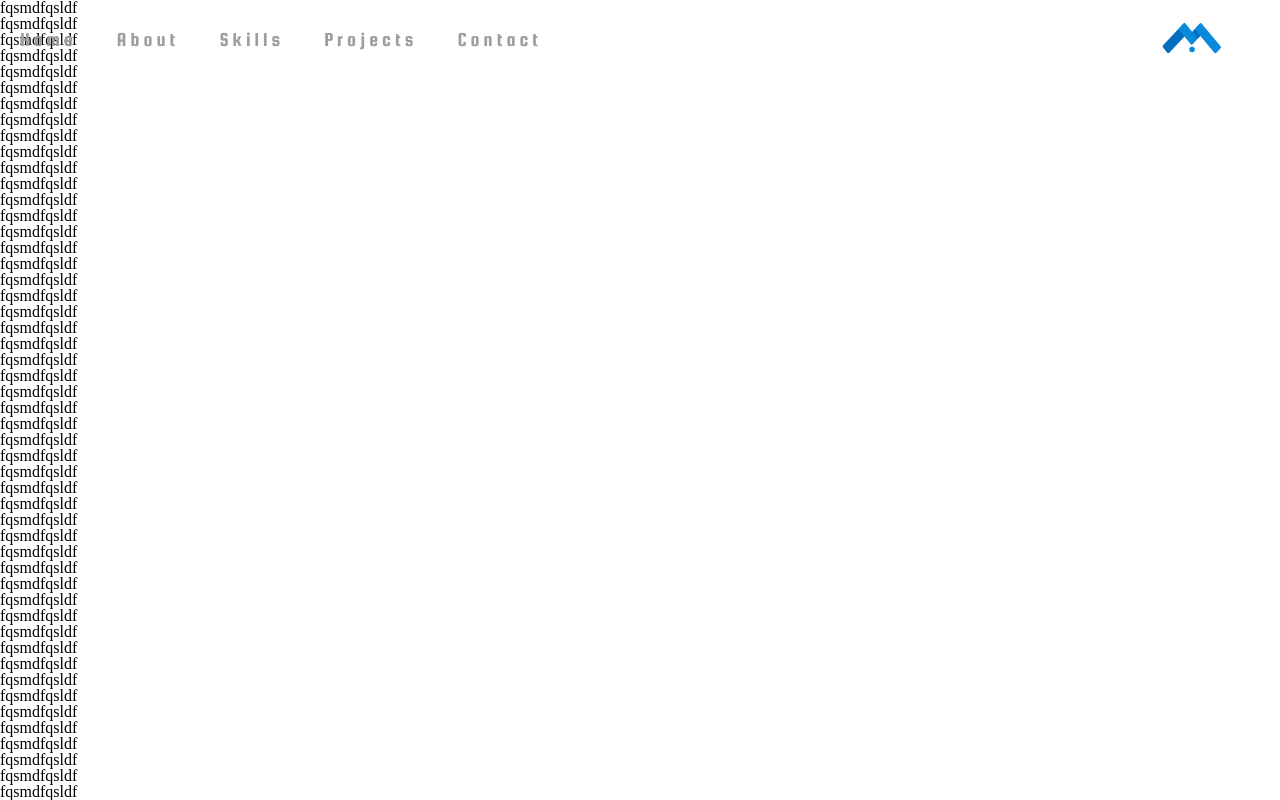
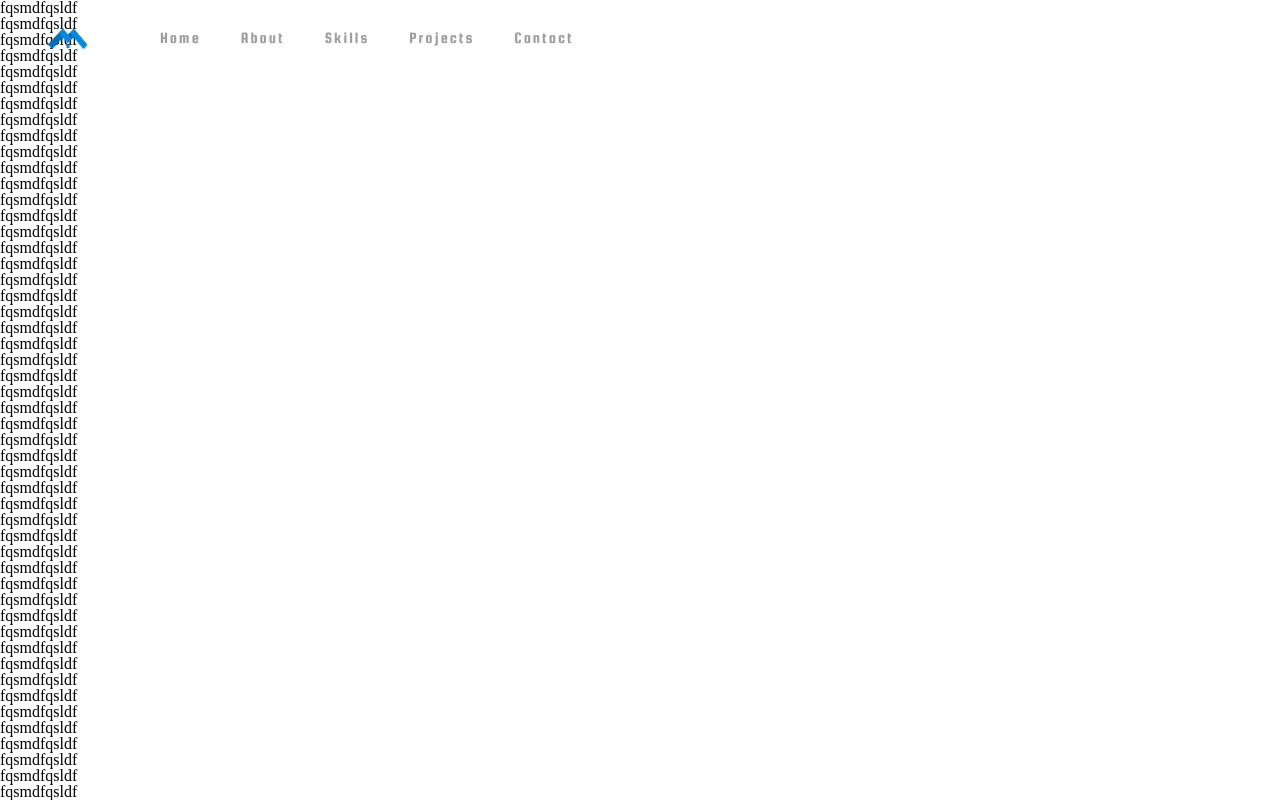
Before and after one commit to mueenou/new-portefolio, a Vue app: page / in a window 1280 px wide. Shown: the top 800 px of the page. Built offline with nearby package versions, Linux system fonts and the light colour scheme.

Commit message:
feat: navbar completed #1

```diff
--- a/src/components/Navbar.vue
+++ b/src/components/Navbar.vue
@@ -1,9 +1,8 @@
 <template>
-  <div>
+  <div id="myNavbar" class="topnav">
       <a href="#landing">
-        <img id="logo-img" src="../assets/images/LOGO_Mueen.png" alt="logo" width="150px" />
+        <img id="logo-img" src="../assets/images/LOGO_Mueen.png" alt="logo" width="100px" />
       </a>
-    <div id="myNavbar" class="topnav" :class="{ 'topnav-scroll': scroll }">
       <a href="#landing" @click="activeLink">Home</a>
       <a href="#about" @click="activeLink">About</a>
       <a href="#skills" @click="activeLink">Skills</a>
@@ -57,7 +56,6 @@
         </svg>
       </a>
     </div>
-  </div>
 </template>
 <script>
 export default {
@@ -65,20 +63,28 @@ export default {
   data() {
     return {
       scroll: false,
-      x: document.getElementsByClassName("topnav")
+      x: document.getElementsByClassName("topnav"),
     };
   },
   methods: {
     handleScroll() {
       var scroll = window.pageYOffset;
-      if (scroll >= 200) {
-        this.scroll = true;
-      } else {
-        this.scroll = false;
+      console.log(scroll);
+      if (window.innerWidth > 752) {
+        if (scroll >= 200) {
+          this.x[0].classList.add("topnav-scroll");
+        } else {
+          this.x[0].classList.remove("topnav-scroll");
+        }
       }
     },
     activeLink(e) {
       console.log(e.target.parentNode.children);
+      if(this.x[0].className === "topnav responsive") {
+        this.x[0].classList.remove('responsive');
+      } else {
+        this.x[0].className = "topnav topnav-scroll";
+      }
       e.target.parentNode.children.forEach(node => {
         node.classList.remove("active");
       });
@@ -88,8 +94,13 @@ export default {
       console.log(this.x[0]);
       if (this.x[0].className === "topnav") {
         this.x[0].className += " responsive";
+        this.isAbsoluteLogo = false;
+      } else if(this.x[0].className === "topnav" || this.x[0].className === "topnav topnav-scroll") {
+        this.x[0].className = "topnav .responsive";
+        this.isAbsoluteLogo = false;
       } else {
         this.x[0].className = "topnav";
+        this.isAbsoluteLogo = true;
       }
     }
   },
@@ -107,29 +118,31 @@ export default {
   overflow: hidden;
   width: 100%;
   max-width: 100%;
+  max-height: 80px;
   transition: 0.7s;
   position: fixed;
   top: 0;
   font-family: "Squada One", cursive;
 }
 
-img {
-    position: fixed;
-    right: 10px;
-    top: -5px;
-    z-index: 9999;
+#logo-img {
+  padding: 0px !important;
 }
 
 .topnav a {
   float: left;
   display: block;
   color: rgb(158, 158, 158);
-  font-size: 20px;
+  font-size: 16px;
   padding: 30px 0;
-  letter-spacing: 4px;
+  letter-spacing: 2px;
   transition: 0.5s;
   margin: 0 20px;
   text-align: center;
+}
+
+.topnav a:first-child {
+  padding-top: 10px;
 }
 .topnav-scroll {
   box-shadow: 0px 0px 10px rgb(192, 192, 192);
@@ -137,11 +150,11 @@ img {
 }
 
 .topnav a:hover {
-  color: #3d3d3d;
+  color: #5d5c5c;
 }
 
 .topnav a.active {
-  color: black;
+  color: rgb(51, 50, 50);
 }
 
 .topnav .icon {
@@ -159,18 +172,26 @@ svg:hover {
 
 /* The "responsive" class is added to the topnav with JavaScript when the user clicks on the icon. This class makes the topnav look good on small screens (display the links vertically instead of horizontally) */
 @media screen and (max-width: 752px) {
-    .topnav {
-        position: unset;
-    }
+  .topnav {
+    background-color: #ffffff;
+    max-height: none;
+    box-shadow: 0px 0px 10px rgb(192, 192, 192);
+  }
   .topnav a {
     display: none;
   }
+  .topnav a:first-child {
+    padding-top: 10px;
+    margin-left: -5px;
+    padding-bottom: 0px;
+  }
   .topnav a.icon {
-    float: left;
+    float: right;
     display: block;
   }
   .topnav.responsive {
-    position: relative;
+    position: fixed;
+    top: 0;
   }
   .topnav.responsive a.icon {
     position: absolute;
```
